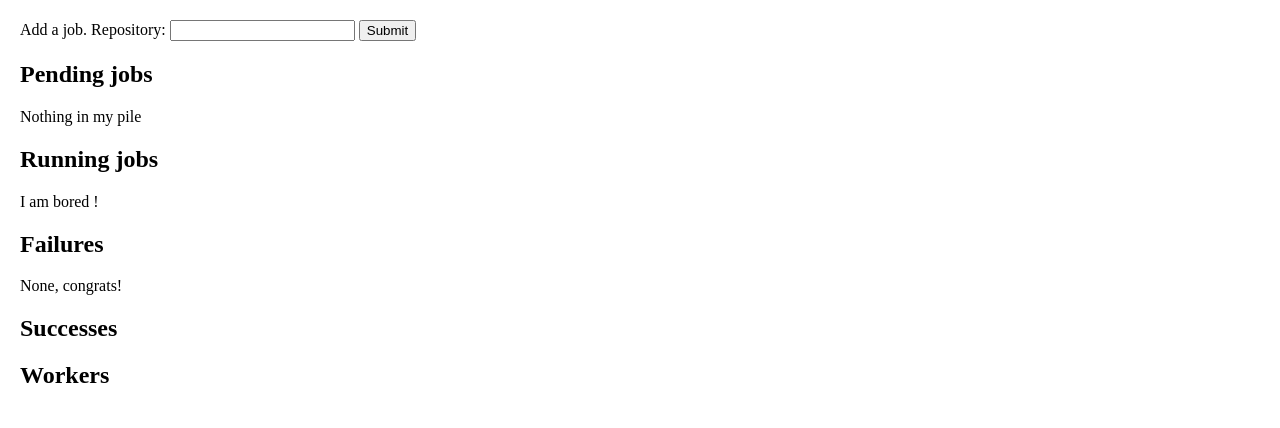
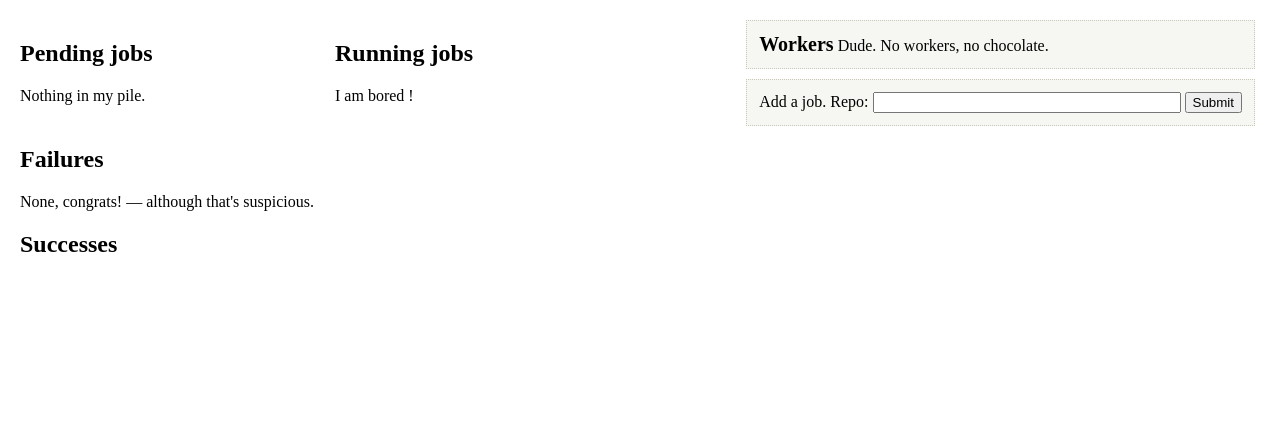
Before and after one commit to mozilla-services/marteau, a Python web app: template marteau/templates/index.mako in a window 1280 px wide. Shown: the part 82-510 px from the top of the page. Run offline with Mako, Linux system fonts and the light colour scheme; the template is opened without the code that fills it, so the values that code supplies are empty; some web fonts are replaced.

Commit message:
more style

```diff
--- a/marteau/media/marteau.css
+++ b/marteau/media/marteau.css
@@ -44,3 +44,48 @@ a:hover {
   background-image: url("/media/fade.png") repeat-x scroll -70% 0px transparent;
 
 }
+
+#right {
+ float:right;
+}
+
+#workers {
+  margin-right: 5px;
+  padding: 12px;
+  border: 1px dotted rgb(203, 200, 185);
+  background: none repeat scroll 0% 0% rgb(246, 246, 242);
+}
+
+#workers span {
+  font-weight: bold;
+  font-size: 20px;
+}
+
+#workers div {
+  font-style: italic;
+  margin-top: 6px;
+}
+
+
+#pending {
+ float: left;
+ min-width: 300px;
+}
+
+#running {
+ float: left;
+ min-width: 300px;
+ margin-left: 15px;
+}
+
+#form {
+  margin-top: 10px;
+  border: 1px dotted rgb(203, 200, 185);
+  background: none repeat scroll 0% 0% rgb(246, 246, 242);
+  padding: 12px;
+  margin-right: 5px;
+}
+
+#form input[type="text"]  {
+  width: 300px;
+}
--- a/marteau/templates/index.mako
+++ b/marteau/templates/index.mako
@@ -1,8 +1,27 @@
 <%inherit file="base.mako"/>
+
+<div id="right">
+<div id="workers">
+<span>Workers</span>
+%for worker in workers:
+<div>${worker.worker_id} - Queues: ${", ".join(worker.queues)}</div>
+%endfor
+%if not workers:
+Dude. No workers, no chocolate.
+%endif
+</div>
+
+<div id="form">
 <form action="/test" method="POST">
-    Add a job. Repository: <input type="text" name="repo"/>
+    Add a job. Repo: <input type="text" name="repo"/>
     <input type="submit"/>
 </form>
+</div>
+
+</div>
+
+
+<div id="pending">
 <h2>Pending jobs</h2>
 %for job in jobs:
 <div>
@@ -10,8 +29,11 @@
 </div>
 %endfor
 %if not jobs:
-Nothing in my pile
+Nothing in my pile.
 %endif
+</div>
+
+<div id="running">
 <h2>Running jobs</h2>
 %for job in running:
 <div>
@@ -21,27 +43,32 @@ Nothing in my pile
 %if not running:
 I am bored !
 %endif
+</div>
 
+<div style="clear:both"></div>
 
 <h2>Failures</h2>
+
+<table>
 %for job in failures:
-<div>
-    ${job.job_id} &nbsp; <a href="/test/${job.job_id}">[Console]</a>
-</div>
+<tr>
+  <td>${job.job_id}</td>
+  <td><a href="/test/${job.job_id}">[Console]</a></td>
+</tr>
 %endfor
+</table>
+
 %if not failures:
-None, congrats!
+None, congrats! &mdash; although that's suspicious.
 %endif
 
 <h2>Successes</h2>
+<table>
 %for job in successes:
-<div>
-    ${job.job_id} &nbsp; <a href="/test/${job.job_id}">[Console]</a>&nbsp;
-    <a href="/report/${job.job_id}/index.html">[Funkload Report]</a>
-</div>
+<tr>
+  <td>${job.job_id}</td>
+  <td><a href="/test/${job.job_id}">[Console]</a></td>
+  <td><a href="/report/${job.job_id}/index.html">[Funkload Report]</a></td>
+</tr>
 %endfor
-
-<h2>Workers</h2>
-%for worker in workers:
-<div>${worker.worker_id} - Queues: ${", ".join(worker.queues)}</div>
-%endfor
+</table>
```
